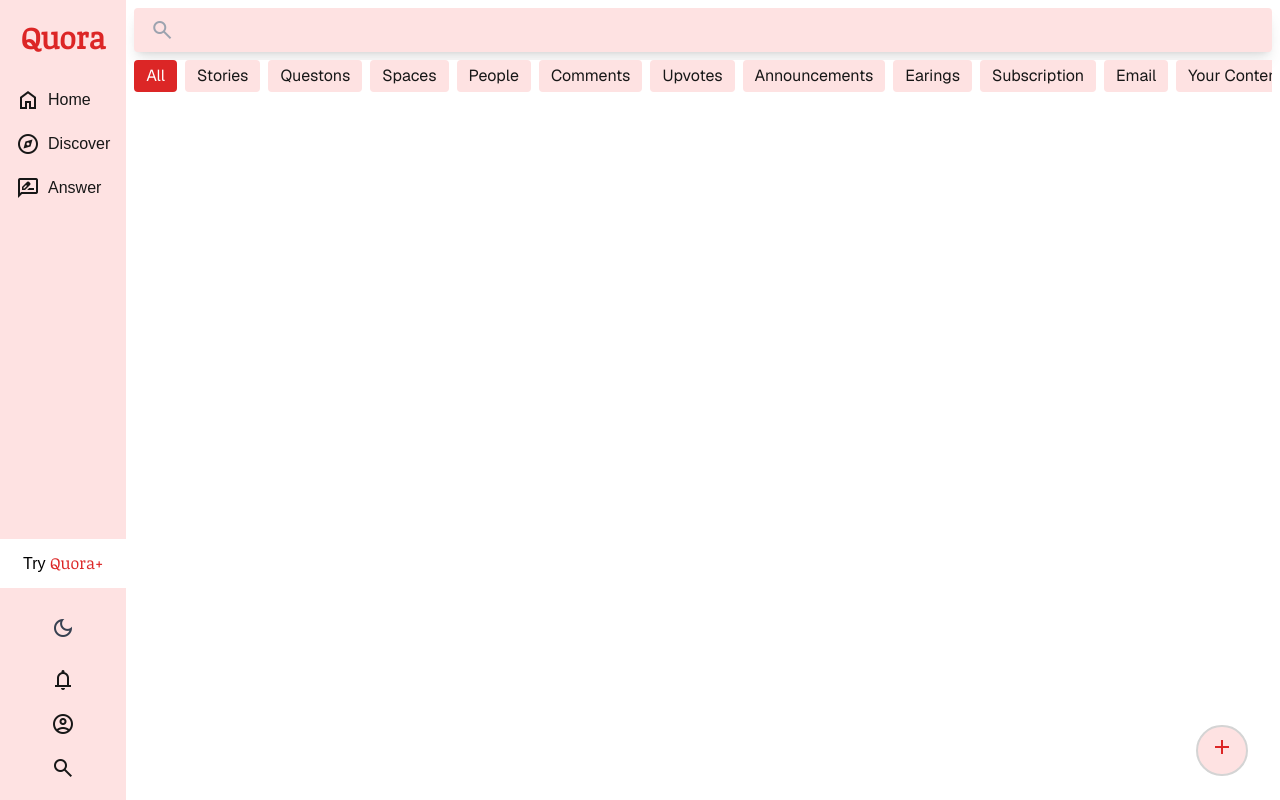
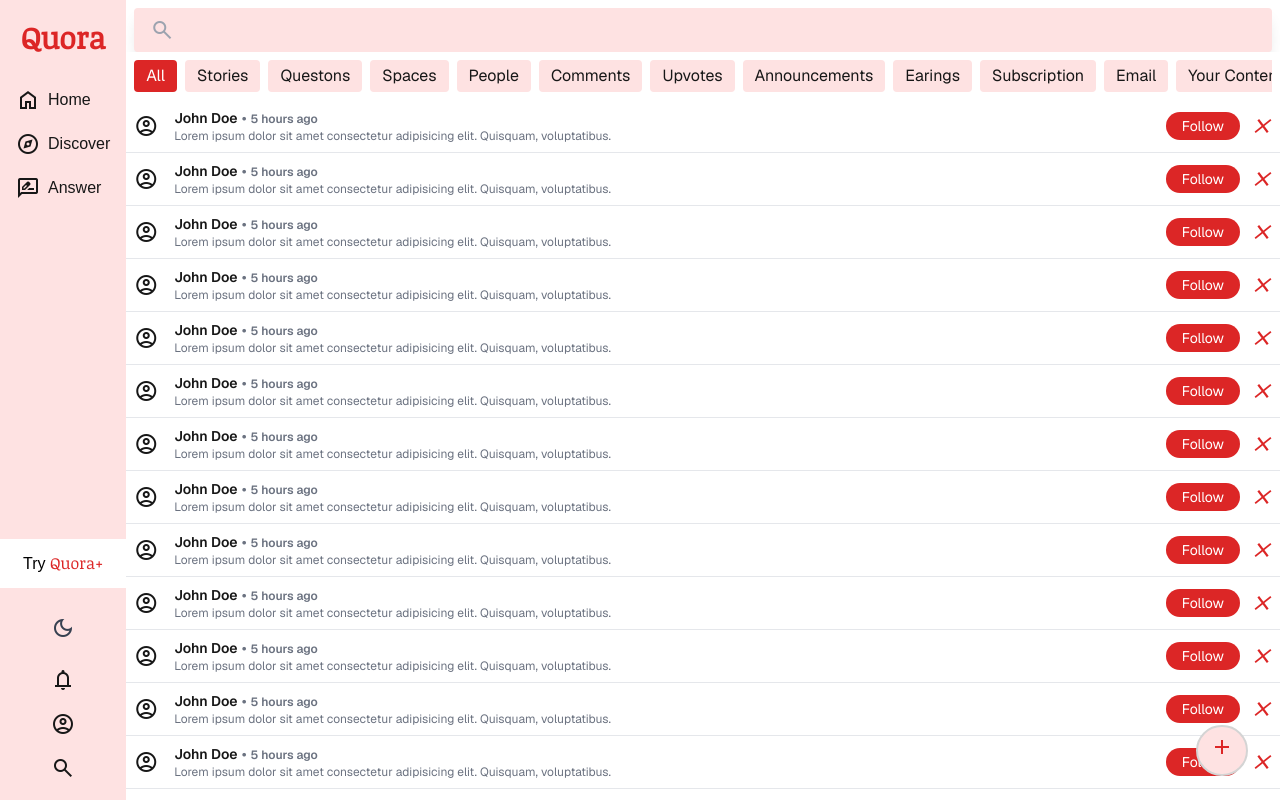
Before and after one commit to SamsterZero/quora, a Next.js app: page /Notifications in a window 1280 px wide. Built offline with nearby package versions, Linux system fonts and the light colour scheme.

Commit message:
created a common filter

```diff
--- a/src/app/Answer/page.tsx
+++ b/src/app/Answer/page.tsx
@@ -1,15 +1,19 @@
+import Filter from "@/components/Filter";
 import Question from "@/components/Question";
 
 export const metadata = {
     title: "Quora - Answer",
   };
+
+const buttons:string[] = [
+    "For you", "Request", "Draft"
+];
+
 const AnswerPage = () => {
     return (
         <>
             <div className="flex gap-2 w-full p-2 sticky top-0 z-50 bg-white dark:bg-black">
-                <button className="rounded px-3 py-1 bg-red-100 dark:bg-neutral-800 shadows-lg">For you</button>
-                <button className="rounded px-3 py-1 bg-red-100 dark:bg-neutral-800 shadows-lg">Request</button>
-                <button className="rounded px-3 py-1 bg-red-100 dark:bg-neutral-800 shadows-lg">Draft</button>
+                <Filter buttons = {buttons} />
             </div>
             <div
                 className="mx-auto w-full md:px-2 grid grid-cols-1 lg:grid-cols-2 items-center gap-2">
--- a/src/app/Notifications/page.tsx
+++ b/src/app/Notifications/page.tsx
@@ -1,11 +1,56 @@
-import NotificationsFilter from "@/components/NotificationsFilter";
+import Notification from "@/components/Notification";
+import Filter from "@/components/Filter";
+
+const buttons:string[] = [
+    "All", "Stories", "Questons", "Spaces", "People",
+    "Comments", "Upvotes", "Announcements", "Earings",
+    "Subscription", "Email", "Your Content", "Your Profile"
+];
 
 const NotificationsPage = () => {
 
     return (
-        <div className="w-full p-2">
-            <NotificationsFilter />
-        </div>
+        <>
+            <div className="w-full p-2 sticky top-0 z-50 bg-white dark:bg-black">
+                <Filter buttons = {buttons} />
+            </div>
+            <div className="w-full">
+                <Notification />
+                <Notification />
+                <Notification />
+                <Notification />
+                <Notification />
+                <Notification />
+                <Notification />
+                <Notification />
+                <Notification />
+                <Notification />
+                <Notification />
+                <Notification />
+                <Notification />
+                <Notification />
+                <Notification />
+                <Notification />
+                <Notification />
+                <Notification />
+                <Notification />
+                <Notification />
+                <Notification />
+                <Notification />
+                <Notification />
+                <Notification />
+                <Notification />
+                <Notification />
+                <Notification />
+                <Notification />
+                <Notification />
+                <Notification />
+                <Notification />
+                <Notification />
+                <Notification />
+                <Notification />
+            </div>
+        </>
     );
 }
 
--- a/src/components/NotificationsFilter.tsx
+++ b/src/components/Filter.tsx
@@ -2,9 +2,20 @@
 
 import { useEffect, useRef, useState } from "react";
 
-const NotificationsFilter = () => {
+const buttons = [
+    "All", "Stories", "Questons", "Spaces", "People",
+    "Comments", "Upvotes", "Announcements", "Earings",
+    "Subscription", "Email", "Your Content", "Your Profile"
+];
 
-    const [active, setActive] = useState("All");
+type FilterProps = {
+    buttons: string[];
+}
+
+const Filter = (
+    {buttons}: FilterProps
+) => {
+    const [active, setActive] = useState(buttons[0]);
 
     const refs = useRef<Record<string, HTMLButtonElement | null>>({});
 
@@ -31,16 +42,10 @@
         return () => el?.removeEventListener("wheel", onWheel);
     }, []);
 
-    const buttons = [
-        "All", "Stories", "Questons", "Spaces", "People",
-        "Comments", "Upvotes", "Announcements", "Earings",
-        "Subscription", "Email", "Your Content", "Your Profile"
-    ];
-
     return (
 
         <div
-            className="flex gap-2 overflow-x-scroll scrollbar-hide scroll-smooth sticky top-0 z-50 bg-white dark:bg-black"
+            className="flex gap-2 overflow-x-scroll scrollbar-hide scroll-smooth touch-x-pan"
             ref={scrollContainerRef}
         >
             {buttons.map((label) => (
@@ -60,4 +65,4 @@
     );
 }
 
-export default NotificationsFilter;
+export default Filter;
--- a/src/components/Notification.tsx
+++ b/src/components/Notification.tsx
@@ -0,0 +1,36 @@
+
+const Notification = () => {
+    return (
+        <div className="p-2 flex items-center justify-between gap-2 border-b dark:border-neutral-900">
+            <div className="flex items-center gap-2">
+                <button type="button" className="material-symbols-outlined text-danger text-3xl">
+                    account_circle
+                </button>
+                <div className="flex flex-col justify-center px-2">
+                    <h4 className="text-sm font-semibold">
+                        John Doe
+                        <span className="mx-1 text-gray-500">•</span>
+                        <span className="text-xs text-gray-500">5 hours ago</span>
+                    </h4>
+                    <p className="text-xs text-gray-500">
+                        Lorem ipsum dolor sit amet consectetur adipisicing elit. Quisquam, voluptatibus.
+                    </p>
+                </div>
+            </div>
+            <div className="flex items-center gap-2">
+                <button type="button"
+                    className="bg-red-600 rounded-full px-4 py-1 text-sm text-white"
+                >
+                    <span>
+                        Follow
+                    </span>
+                </button>
+                <button type="button" className="material-symbols-outlined text-gray-500">
+                    <i className="material-symbols-outlined-filled text-red-600">close</i>
+                </button>
+            </div>
+        </div>
+    );
+}
+
+export default Notification;
```
